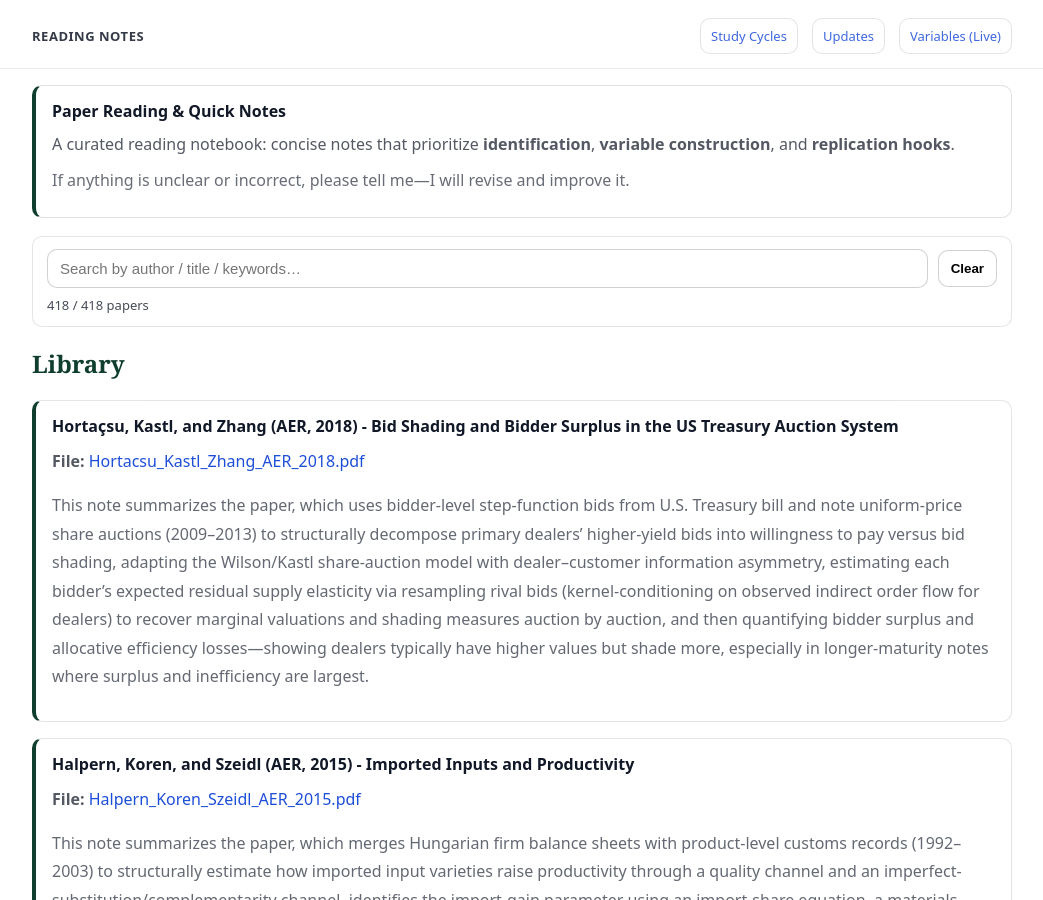
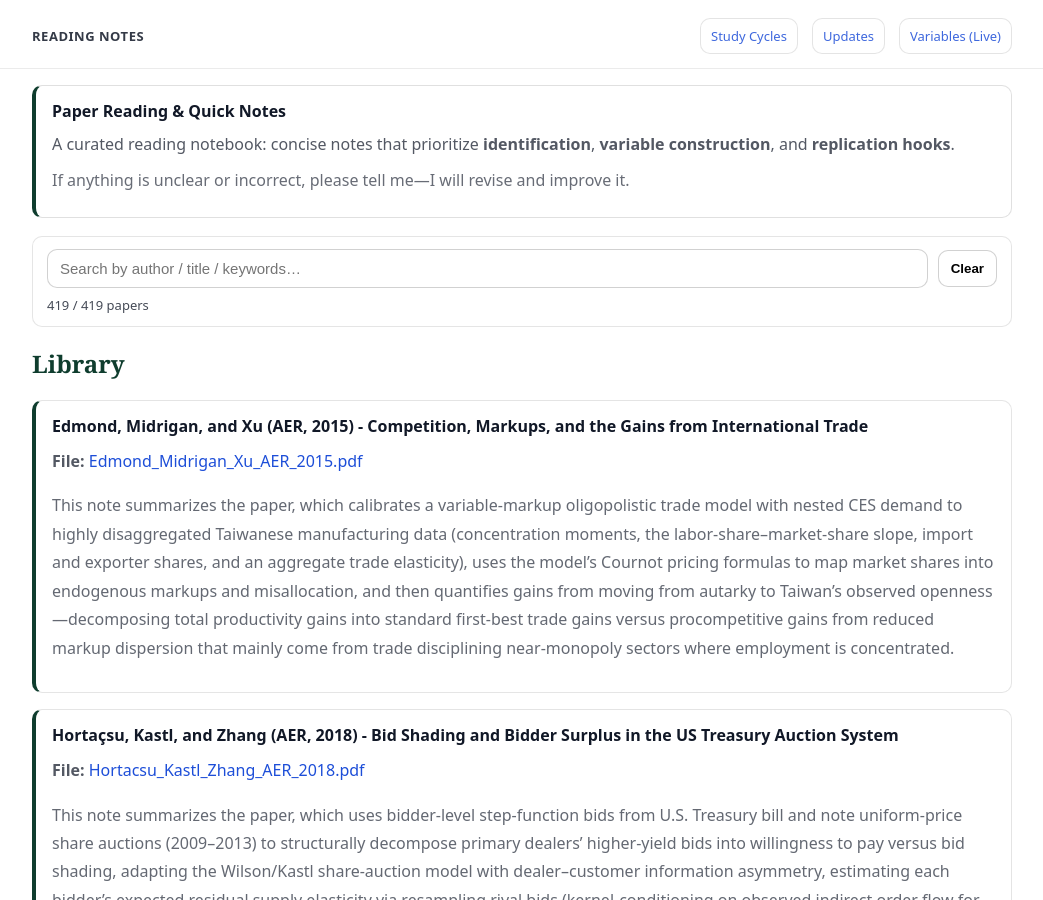
Before and after one commit to yaxinzn/study-archive, a Jekyll site: the page built from reading/index.md, in a window 1280 px wide and 900 px high. Shown: the whole window, without its empty margins (118-1161 px from the left). Built offline with Jekyll 4.4.1, drawn with Linux system fonts in a browser that asks for light colours.

Commit message:
Reading: add/update Edmond_Midrigan_Xu_AER_2015.pdf

```diff
--- a/_data/reading.yml
+++ b/_data/reading.yml
@@ -1,3 +1,7 @@
+- title: "Edmond, Midrigan, and Xu (AER, 2015) - Competition, Markups, and the Gains from International Trade"
+  file: "Edmond_Midrigan_Xu_AER_2015.pdf"
+  desc: "This note summarizes the paper, which calibrates a variable-markup oligopolistic trade model with nested CES demand to highly disaggregated Taiwanese manufacturing data (concentration moments, the labor-share–market-share slope, import and exporter shares, and an aggregate trade elasticity), uses the model’s Cournot pricing formulas to map market shares into endogenous markups and misallocation, and then quantifies gains from moving from autarky to Taiwan’s observed openness—decomposing total productivity gains into standard first-best trade gains versus procompetitive gains from reduced markup dispersion that mainly come from trade disciplining near-monopoly sectors where employment is concentrated."
+
 - title: "Hortaçsu, Kastl, and Zhang (AER, 2018) - Bid Shading and Bidder Surplus in the US Treasury Auction System"
   file: "Hortacsu_Kastl_Zhang_AER_2018.pdf"
   desc: "This note summarizes the paper, which uses bidder-level step-function bids from U.S. Treasury bill and note uniform-price share auctions (2009–2013) to structurally decompose primary dealers’ higher-yield bids into willingness to pay versus bid shading, adapting the Wilson/Kastl share-auction model with dealer–customer information asymmetry, estimating each bidder’s expected residual supply elasticity via resampling rival bids (kernel-conditioning on observed indirect order flow for dealers) to recover marginal valuations and shading measures auction by auction, and then quantifying bidder surplus and allocative efficiency losses—showing dealers typically have higher values but shade more, especially in longer-maturity notes where surplus and inefficiency are largest."
```
Also changed, not shown: 1 other file.
